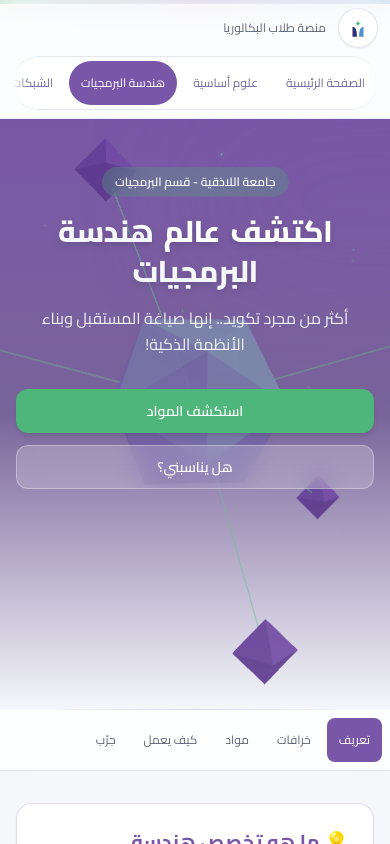
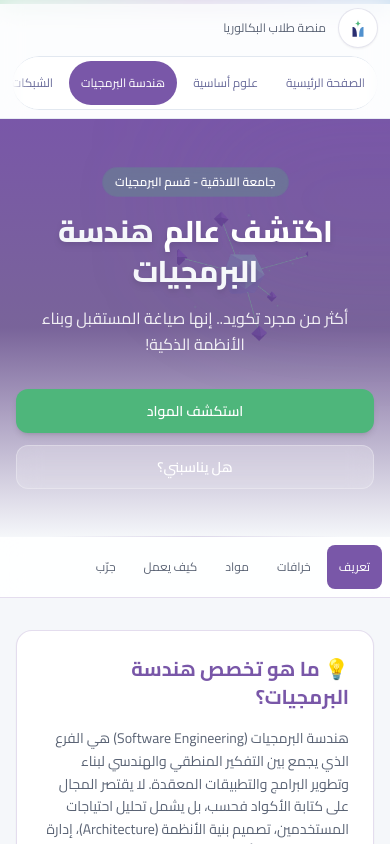
Before and after one commit to zainabjundi97/-, a React (Vite) app: page / in a window 390 px wide. Both pictures are taken after a click on the button "هندسة البرمجيات". Shown: the top 844 px of the page. Built offline with nearby package versions, Linux system fonts and the light colour scheme.

Commit message:
make shapes smaller in small screens

```diff
--- a/src/components/Hero/Hero.jsx
+++ b/src/components/Hero/Hero.jsx
@@ -158,7 +158,7 @@ export default function Hero({ departmentId = 'software', onNavigate }) {
       ref={setHeaderRefs}
       onPointerMove={onPointerMove}
       onPointerLeave={onPointerLeave}
-      className="w-full py-12 md:py-20 text-center px-4 sm:px-6 lg:px-8 relative overflow-hidden min-h-[70vh] sm:min-h-[28rem]"
+      className="w-full py-12 md:py-20 text-center px-4 sm:px-6 lg:px-8 relative overflow-hidden min-h-[22rem] sm:min-h-[28rem]"
       style={{
         background: `linear-gradient(to bottom, ${dept.heroFrom}, ${dept.heroTo}cc, transparent)`,
       }}
--- a/src/components/HeroScene/HeroScene.jsx
+++ b/src/components/HeroScene/HeroScene.jsx
@@ -233,7 +233,7 @@ export default function HeroScene({
   const colors = getSceneColors(accent, accentSecondary);
 
   return (
-    <div className="absolute inset-0 z-0 pointer-events-none" aria-hidden>
+    <div className="absolute inset-0 z-0 pointer-events-none scale-[0.58] origin-center opacity-80 sm:scale-[0.82] sm:opacity-90 md:scale-100 md:opacity-100" aria-hidden>
       <Canvas
         dpr={[1, 1.5]}
         frameloop={active ? 'always' : 'never'}
--- a/src/components/HeroScene/JellyHeroScene.jsx
+++ b/src/components/HeroScene/JellyHeroScene.jsx
@@ -286,7 +286,7 @@ export default function JellyHeroScene({
   return (
     <div
       ref={containerRef}
-      className="absolute inset-0 z-0 pointer-events-auto"
+      className="absolute inset-0 z-0 pointer-events-auto scale-[0.58] origin-center opacity-80 sm:scale-[0.82] sm:opacity-90 md:scale-100 md:opacity-100"
       aria-hidden
     />
   );
```
